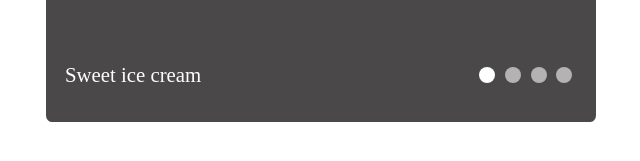
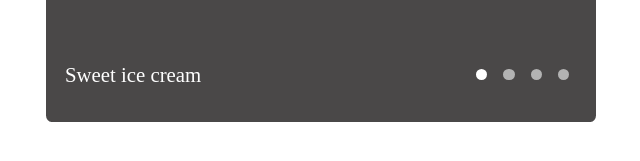
Before and after one commit to firespark/cssMemeSlider, a plain HTML site: page cssMemeSlider/index.html in a window 1280 px wide. Shown: the part 571-732 px from the top of the page, 319-959 px from the left. Drawn offline with Linux system fonts and the light colour scheme.

Commit message:
feat: add extra clickable area to navitation (Fri, Aug 30, 2024 10:36:23 PM)

```diff
--- a/cssMemeSlider/css/style.css
+++ b/cssMemeSlider/css/style.css
@@ -69,17 +69,27 @@
 }
 
 .navigation label {
-	display: inline-block;
-	width: 1rem;
-	height: 1rem;
-	margin: 0.3rem;
-    border-radius: 50%;
-	background-color: #b3b3b3;
-	transition: background-color 0.6s ease;
-	cursor: pointer;
+	display: flex;
+    justify-content: center;
+    align-items: center;
+    width: 1.5rem;
+    height: 1.5rem;
+    margin: 0.1rem;
+    background-color: transparent;
+    cursor: pointer;
 }
 
-.navigation label:hover {
+.navigation label span {
+	width: 0.7rem;
+    height: 0.7rem;
+    border-radius: 50%;
+    background-color: #b3b3b3;
+    transition: background-color 0.6s ease;
+    cursor: pointer;
+    display: block;
+}
+
+.navigation label:hover span {
 	background-color: #ffffff;
 }
 
@@ -103,9 +113,9 @@
 	transform: translateX(-75%);
 }
 
-#slide1:checked~.navigation #label-slide1,
-#slide2:checked~.navigation #label-slide2,
-#slide3:checked~.navigation #label-slide3,
-#slide4:checked~.navigation #label-slide4 {
+#slide1:checked~.navigation #label-slide1 span,
+#slide2:checked~.navigation #label-slide2 span,
+#slide3:checked~.navigation #label-slide3 span,
+#slide4:checked~.navigation #label-slide4 span {
 	background-color: #ffffff;
 }
--- a/cssMemeSlider/index.html
+++ b/cssMemeSlider/index.html
@@ -53,10 +53,10 @@
                     </div>
                 </div>
                 <div class="navigation">
-                    <label id="label-slide1" for="slide1"></label>
-                    <label id="label-slide2" for="slide2"></label>
-                    <label id="label-slide3" for="slide3"></label>
-                    <label id="label-slide4" for="slide4"></label>
+                    <label id="label-slide1" for="slide1"><span></span></label>
+                    <label id="label-slide2" for="slide2"><span></span></label>
+                    <label id="label-slide3" for="slide3"><span></span></label>
+                    <label id="label-slide4" for="slide4"><span></span></label>
                 </div>
             </div>
         </div>
```
